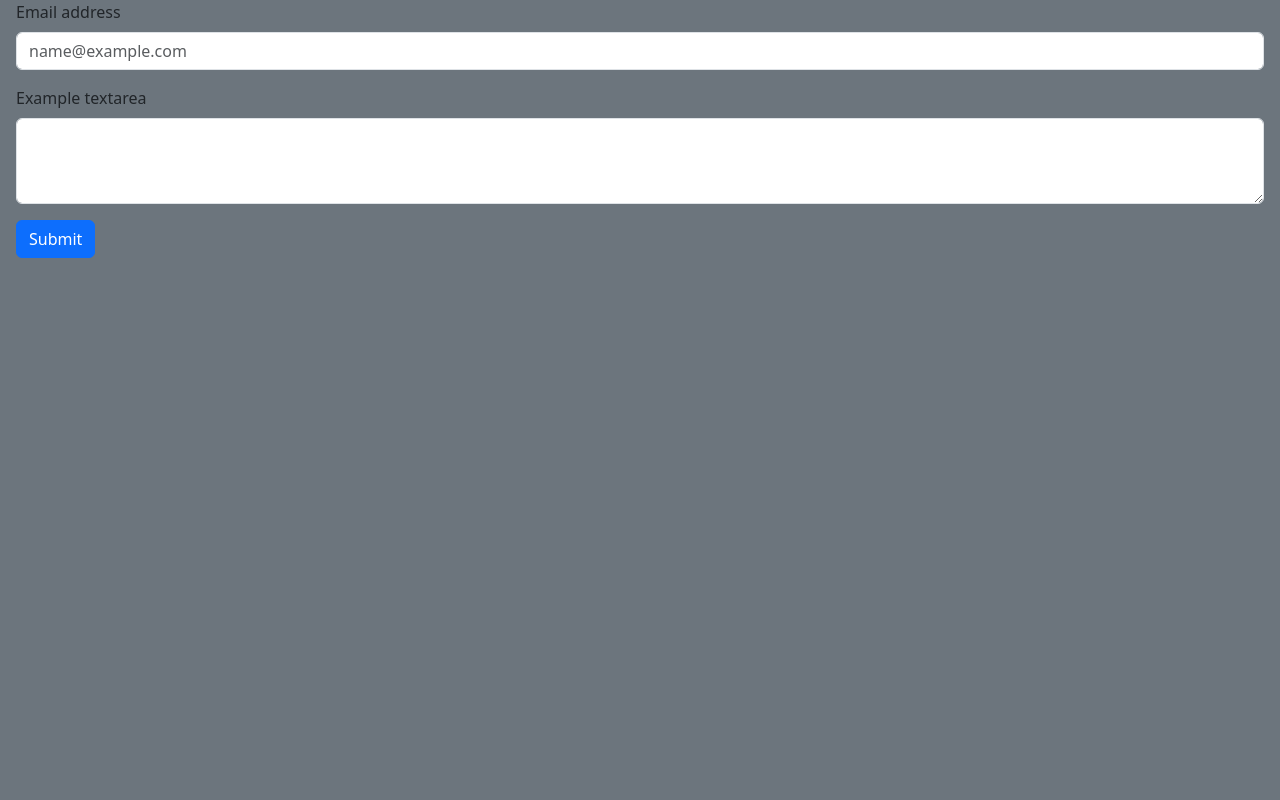
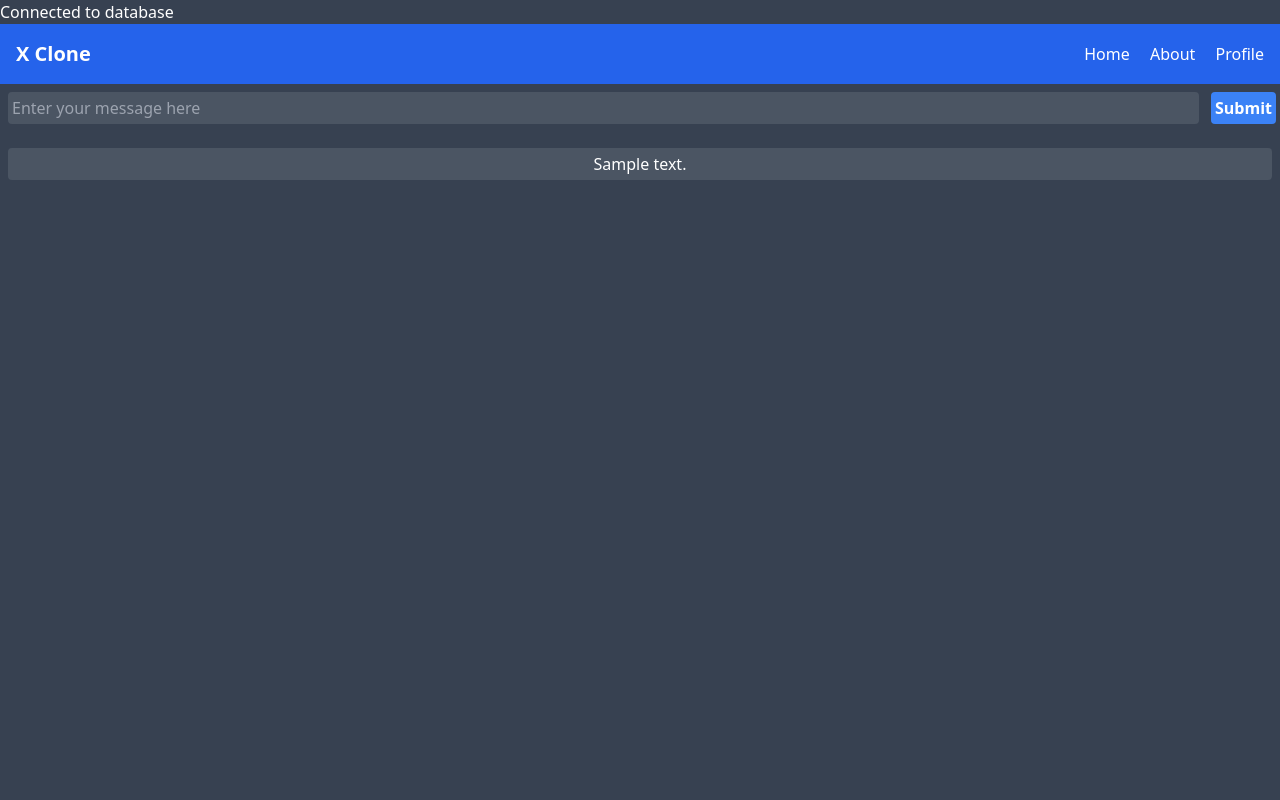
Before and after one commit to rajdeep0510/y, a PHP site: page / in a window 1280 px wide. Run offline with PHP 8.4, Linux system fonts and the light colour scheme; tables that the repository leaves empty or names only in its code hold one stand-in row (values such as "Sample post"); data that the repository does not hold is empty; some libraries are stand-ins or nearby versions.

Commit message:
v1 of test_y

```diff
--- /dev/null
+++ b/components/navbar.html
@@ -0,0 +1,27 @@
+<!DOCTYPE html>
+<html lang="en">
+<head>
+    <meta charset="UTF-8">
+    <meta name="viewport" content="width=device-width, initial-scale=1.0">
+    <script src="https://cdn.tailwindcss.com"></script>
+    <title>Document</title>
+</head>
+<body>
+
+  <header>
+    <nav class="bg-blue-600 text-white p-4">
+        <div class="max-w-7xl mx-auto flex justify-between items-center">
+            <!-- Logo -->
+            <a href="#" class="text-xl font-bold">X Clone</a>
+            <!-- Links -->
+            <div class="space-x-4">
+                <a href="#" class="hover:underline">Home</a>
+                <a href="#" class="hover:underline">About</a>
+                <a href="#" class="hover:underline">Profile</a>
+            </div>
+        </div>
+    </nav>
+  </header>
+
+</body>
+</html>
--- a/index.php
+++ b/index.php
@@ -1,30 +1,61 @@
+<?php
+include("./models/database.php");
+?>
 <!doctype html>
 <html lang="en">
 
 <head>
     <meta charset="utf-8">
     <meta name="viewport" content="width=device-width, initial-scale=1">
+    <script src="https://cdn.tailwindcss.com"></script>
     <title>Bootstrap demo</title>
-    <link href="https://cdn.jsdelivr.net/npm/bootstrap@5.3.3/dist/css/bootstrap.min.css" rel="stylesheet" integrity="sha384-QWTKZyjpPEjISv5WaRU9OFeRpok6YctnYmDr5pNlyT2bRjXh0JMhjY6hW+ALEwIH" crossorigin="anonymous">
 </head>
 
-<body class="bg-secondary">
-    <form method="post">
-        <div class="mb-3 ms-3 me-3">
-            <label for="exampleFormControlInput1" class="form-label">Email address</label>
-            <input type="email" name="username" class="form-control" id="exampleFormControlInput1" placeholder="name@example.com">
+<body class="bg-gray-700 text-white">
+    <?php
+    include './components/navbar.html';
+    ?>
+    <form method="POST">
+        <div class="flex items-center justify-center">
+            <input type="text"
+                id="message"
+                name="message"
+                class="w-full bg-gray-600 m-2 p-1 rounded"
+                placeholder="Enter your message here">
+            <button type="submit"
+                class="bg-blue-500 hover:bg-blue-700 text-white font-bold m-1 p-1 rounded"
+                name="submit">
+                Submit
+            </button>
         </div>
-        <div class="mb-3 ms-3 me-3">
-            <label for="exampleFormControlTextarea1" class="form-label">Example textarea</label>
-            <textarea class="form-control" id="exampleFormControlTextarea1" rows="3"></textarea>
-        </div>
-        <div class="mb-3 ms-3 me-3">
-            <button type="submit" name="submit" class="btn btn-primary">Submit</button>
     </form>
-    <script src="https://cdn.jsdelivr.net/npm/bootstrap@5.3.3/dist/js/bootstrap.bundle.min.js" integrity="sha384-YvpcrYf0tY3lHB60NNkmXc5s9fDVZLESaAA55NDzOxhy9GkcIdslK1eN7N6jIeHz" crossorigin="anonymous"></script>
     <?php
-        $username = $_POST['username'];
-        echo $username;
+    if (isset($_POST['submit'])) {
+        $message = $_POST['message'];
+
+        $sql_insert = "INSERT INTO message ( content ) VALUES ('$message')";
+
+        try{
+            mysqli_query($connection, $sql_insert);
+
+            }catch(mysqli_sql_exception){
+                echo "could not sent message";
+            }
+
+    }
+
+    $sql_select = "SELECT * FROM message";
+    $result = mysqli_query($connection, $sql_select);
+    if (mysqli_num_rows($result) > 0) {
+        while ($row = mysqli_fetch_assoc($result)) {
+            echo "<div class='flex items-center justify-center bg-gray-600 m-2 p-1 rounded'>" . $row['content'] . "</div>";
+        }
+    } else {
+        echo "No messages";
+    }
+
+
+    mysqli_close($connection);
     ?>
 </body>
 
--- /dev/null
+++ b/models/database.php
@@ -0,0 +1,19 @@
+<?php
+    $host = 'localhost';
+    $user = 'root';
+    $password = '';
+    $database = 'test-y';
+
+
+    try{
+    $connection = mysqli_connect($host, $user, $password, $database);
+    }catch(mysqli_sql_exception){
+        echo "Connection failed: " . mysqli_connect_error();
+    }
+
+    if($connection){
+        echo "Connected to database";
+    }
+
+
+?>
--- /dev/null
+++ b/package.json
@@ -0,0 +1,5 @@
+{
+  "devDependencies": {
+    "postcss": "^8.4.49"
+  }
+}
```
Also changed, not shown: tailwind.config.js (added, +8 -0 lines), package-lock.json (added).
